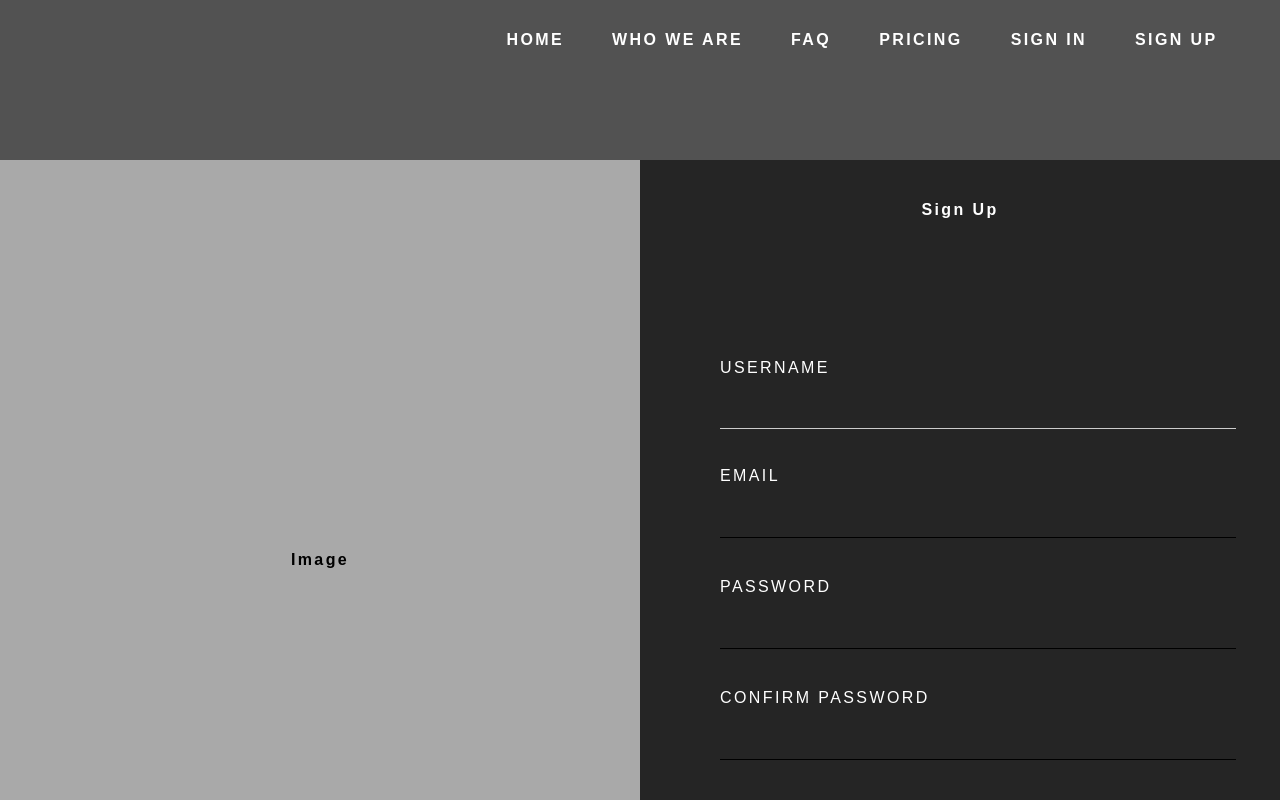
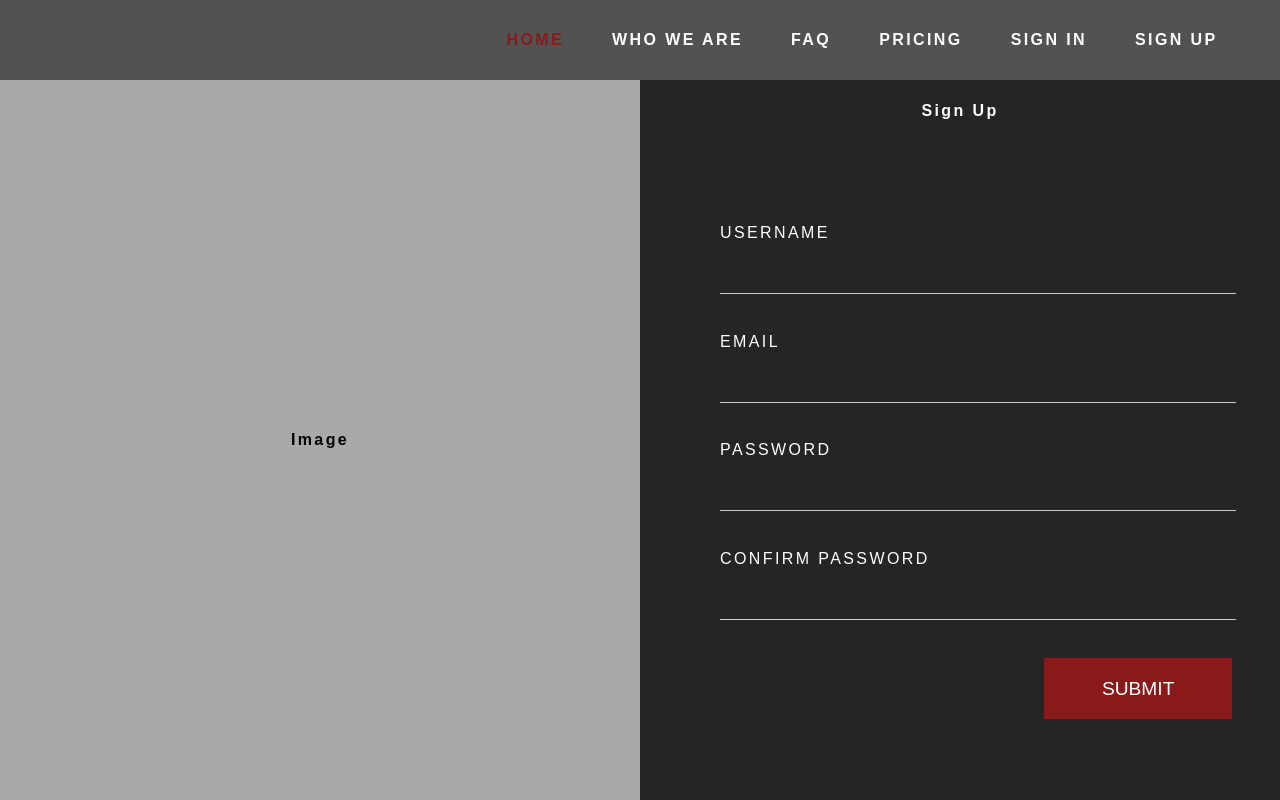
Before and after one commit to andrewg117/Single-Maximizer, a React (Create React App) app in the folder frontend/: page /home/signup in a window 1280 px wide. Shown: the top 800 px of the page. Built offline with nearby package versions, Linux system fonts and the light colour scheme.

Commit message:
Updated navigation and reactive css code

```diff
--- a/frontend/src/components/NavBar.jsx
+++ b/frontend/src/components/NavBar.jsx
@@ -1,17 +1,33 @@
+import { useState } from 'react';
 import { Link } from 'react-router-dom'
 import styles from '../css/navbar.module.css';
 
 function NavBar() {
+  const [activeLink, setActiveLink] = useState('HOME');
+
+  const menuItems = [
+    { name: 'HOME', path: "/home" },
+    { name: 'WHO WE ARE', path: "/home" },
+    { name: 'FAQ', path: "/home" },
+    { name: 'PRICING', path: "/home" },
+    { name: 'SIGN IN', path: "/home/signin" },
+    { name: 'SIGN UP', path: "/home/signup" },
+  ];
+
   return (
     <>
       <nav id={styles.navbar}>
         <div id={styles.nav_links}>
-          <Link to='/home'>HOME</Link>
-          <Link to='/home'>WHO WE ARE</Link>
-          <Link to='/home'>FAQ</Link>
-          <Link to='/home'>PRICING</Link>
-          <Link to='/home/signin'>SIGN IN</Link>
-          <Link to='/home/signup'>SIGN UP</Link>
+            {menuItems.map(menu => (
+                <Link
+                  key={menu.name}
+                  to={menu.path}
+                  className={activeLink === menu.name ? styles.active : styles.inactive}
+                  onClick={() => setActiveLink(menu.name)}
+                >
+                  {menu.name}
+                </Link>
+              ))}
         </div>
       </nav>
     </>
--- a/frontend/src/components/NavBarLeft.jsx
+++ b/frontend/src/components/NavBarLeft.jsx
@@ -1,6 +1,6 @@
+import { useState } from 'react';
 import { Link, useNavigate } from 'react-router-dom'
-import { useDispatch } from 'react-redux'
-import { useSelector } from 'react-redux'
+import { useDispatch, useSelector } from 'react-redux'
 import { logout, reset } from '../features/auth/authSlice';
 import styles from '../css/profile_nav.module.css'
 
@@ -10,11 +10,22 @@ function NavBarLeft() {
 
   const { user } = useSelector((state) => state.auth)
 
+  const [activeLink, setActiveLink] = useState('PROFILE');
+
   const onLogout = () => {
     dispatch(logout())
     dispatch(reset())
     navigate('/')
   }
+
+  const menuItems = [
+    { name: 'PROFILE', path: "/profile", position: 'top' },
+    { name: 'NEW RELEASE', path: "newrelease", position: 'top' },
+    { name: 'SINGLES', path: "/singles", position: 'top' },
+    { name: 'ADMIN', path: "/", position: 'bot' },
+    { name: 'SETTINGS', path: "/", position: 'bot' },
+    { name: 'LOGOUT', path: "/", position: 'bot' },
+  ];
 
   return (
     <>
@@ -24,16 +35,34 @@ function NavBarLeft() {
         </div>
         <div className={styles.navbar_left}>
           <div className={styles.navbar_left_links}>
-            <Link to='/profile'>PROFILE</Link>
-            <Link to='/newrelease'>NEW RELEASE</Link>
-            <Link to='/singles'>SINGLES</Link>
+            {menuItems
+              .filter(menu => menu.position === 'top')
+              .map(menu => (
+                <Link
+                  key={menu.name}
+                  to={menu.path}
+                  className={activeLink === menu.name ? styles.active : styles.inactive}
+                  onClick={() => setActiveLink(menu.name)}
+                >
+                  {menu.name}
+                </Link>
+              ))}
           </div>
         </div>
         <div id={styles.navbar_footer}>
           <div className={styles.navbar_left_links}>
-            <Link to='/'>ADMIN</Link>
-            <Link to='/'>SETTINGS</Link>
-            <Link onClick={onLogout}>LOGOUT</Link>
+            {menuItems
+              .filter(menu => menu.position === 'bot')
+              .map(menu => (
+                <Link
+                  key={menu.name}
+                  to={menu.path}
+                  className={activeLink === menu.name ? styles.active : styles.inactive}
+                  onClick={() => menu.name === 'LOGOUT' ? onLogout() : setActiveLink(menu.name)}
+                >
+                  {menu.name}
+                </Link>
+              ))}
           </div>
         </div>
       </section>
--- a/frontend/src/css/navbar.module.css
+++ b/frontend/src/css/navbar.module.css
@@ -19,7 +19,6 @@
   font-style: normal;
   font-weight: bold;
   text-decoration: none;
-  color: white;
   font-family: Arial, Helvetica, sans-serif;
 }
 
@@ -27,7 +26,15 @@
   color: #8a1a1a;
 }
 
-@media only screen and (max-device-width: 500px) {
+.active {
+  color: #8a1a1a;
+}
+
+.inactive {
+  color: white;
+}
+
+@media (max-width: 500px) {
   #navbar {
     /* display: none; */
     position: inherit;
--- a/frontend/src/css/new_release_style.module.css
+++ b/frontend/src/css/new_release_style.module.css
@@ -47,7 +47,7 @@
   text-align: left;
 }
 
-#new_form_div input[type=text], input[type=password], input[type=email], input[type=url] {
+.new_input {
   width: 100%;
   margin: 1em 0 2em 0;
   display: inline-block;
@@ -91,7 +91,7 @@
   border: none;
 }
 
-@media only screen and (max-device-width: 500px) {
+@media (max-width: 500px) {
   #top_div {
     display: inline;
   }
@@ -101,7 +101,7 @@
   }
 }
 
-@media only screen and (max-device-width: 1200px) {
+@media (max-width: 1200px) {
   #top_div {
     display: inline;
   }
--- a/frontend/src/css/profile_nav.module.css
+++ b/frontend/src/css/profile_nav.module.css
@@ -54,16 +54,25 @@
   font-style: normal;
   font-weight: bold;
   text-decoration: none;
-  color: white;
+  /* color: white; */
 }
 
 .navbar_left_links a:hover {
   color: #8a1a1a;
 }
 
-@media only screen and (max-device-width: 500px) {
-  .navbar_left {
+.active {
+  color: #8a1a1a;
+}
+
+.inactive {
+  color: white;
+}
+
+@media (max-width: 500px) {
+  #navbar_container {
     display: none;
+    grid-template-rows: 100%;
   }
 
   #body-wrapper {
--- a/frontend/src/css/profile_style.module.css
+++ b/frontend/src/css/profile_style.module.css
@@ -90,7 +90,7 @@
   border: none;
 }
 
-@media only screen and (max-device-width: 500px) {
+@media (max-width: 500px) {
   .profile_input_div {
     display: inline;
   }
--- a/frontend/src/css/sign_in_style.module.css
+++ b/frontend/src/css/sign_in_style.module.css
@@ -5,7 +5,7 @@
   justify-content: center;
   align-items: center;
   width: 100%;
-  height: 100vh;
+  height: 90vh;
   margin-top: 10vh;
   background-color: rgb(82, 82, 82);
 }
@@ -15,7 +15,8 @@
   grid-template-columns: 50% 50%;
   text-align: center;
   align-items: center;
-  width: 100vw;
+  width: 100%;
+  height: 100%;
   background-color: rgb(82, 82, 82);
 }
 
@@ -23,7 +24,7 @@
   display: grid;
   justify-content: center;
   align-items: center;
-  height: 100vh;
+  height: 100%;
   background-color: darkgray;
 }
 
@@ -32,7 +33,7 @@
   justify-content: center;
   align-items: center;
   width: 100%;
-  height: 100vh;
+  height: 100%;
   background-color: rgb(37, 37, 37);
   color: #ffff;
 }
@@ -86,7 +87,7 @@
   border: none;
 }
 
-@media only screen and (max-device-width: 500px) {
+@media (max-width: 500px) {
   #sign_in_wrapper {
     display: grid;
     margin: 0;
--- a/frontend/src/css/style.module.css
+++ b/frontend/src/css/style.module.css
@@ -73,13 +73,17 @@ body {
   display: inline-block;
 }
 
-@media only screen and (max-device-width: 500px) {
+@media (max-width: 500px) {
   #body {
     min-width: 300px;
   }
 
   #body_wrapper {
     display: grid;
+  }
+
+  #profile_body_wrapper {
+    grid-template-columns: 100%;
   }
 
   #home_block {
@@ -105,7 +109,7 @@ body {
   }
 }
 
-@media only screen and (max-device-width: 1200px) {
+@media (max-width: 1200px) {
   #intro_text p {
     font-size: 60px;
   }
@@ -115,7 +119,7 @@ body {
   }
 }
 
-@media only screen and (max-device-height: 700px) {
+@media (max-height: 700px) {
   #body_wrapper {
     display: grid;
     margin-top: 10vh;
--- a/frontend/src/pages/NewRelease.jsx
+++ b/frontend/src/pages/NewRelease.jsx
@@ -14,7 +14,20 @@ function NewRelease() {
   const { isLoading, isError, message } = useSelector((state) => state.tracks)
 
   const [trackTitle, setTrackTitle] = useState('')
-  const [artist, setArtist] = useState('')
+  const [artist, setArtist] = useState(user.name)
+
+  const minDate = () => {
+    const date = new Date()
+    const graceDate = new Date(date.setDate(date.getDate() + 7))
+
+    const year = graceDate.toLocaleString('default', {year: 'numeric'})
+    const month = graceDate.toLocaleString('default', {month: '2-digit'})
+    const day = graceDate.toLocaleString('default', {day: '2-digit'})
+
+    return year + '-' + month + '-' + day + 'T00:00'
+  }
+
+  const [deliveryDate, setDeliveryDate] = useState(minDate())
 
   useEffect(() => {
     if (isError) {
@@ -29,9 +42,10 @@ function NewRelease() {
   const onSubmit = (e) => {
     e.preventDefault()
 
-    dispatch(createTrack({ trackTitle, artist }))
+    dispatch(createTrack({ trackTitle, artist, deliveryDate }))
     setTrackTitle('')
     setArtist('')
+    setDeliveryDate('')
   }
 
   if (isLoading) {
@@ -48,7 +62,7 @@ function NewRelease() {
               <div className={styles.top_input_div}>
                 <div>
                   <label htmlFor="artist">ARTIST NAME</label>
-                  <input className={styles.new_input} type="text" id="artist" name="artist" placeholder="Enter your artist name" value={artist} onChange={(e) => setArtist(e.target.value)} />
+                  <input className={styles.new_input} type="text" id="artist" name="artist" placeholder="Enter your artist name" defaultValue={user.name} onChange={(e) => setArtist(e.target.value)} />
                 </div>
                 <div>
                   <label htmlFor="trackTitle">TRACK NAME</label>
@@ -58,8 +72,8 @@ function NewRelease() {
             </div>
             <div className={styles.input_div} />
             <div>
-              <label htmlFor="deldate">DELIVERY DATE</label>
-              <input className={styles.new_input} type="text" id="deldate" name="deldate" placeholder="When do you want your Maximizer to run?" />
+              <label htmlFor="deliveryDate">DELIVERY DATE</label>
+              <input className={styles.new_input} type="datetime-local" id="deliveryDate" name="deliveryDate"  min={minDate()} defaultValue={minDate()} onChange={(e) => setDeliveryDate(e.target.value)} />
             </div>
             <div>
               <label htmlFor="spoturi">SPOTIFY TRACK URI</label>
@@ -119,7 +133,7 @@ function NewRelease() {
             </div>
             <div id={styles.submit_div}>
               <input type="submit" className={styles.profile_btn} value="SAVE" />
-              <button className={styles.profile_btn}>CANCEL</button>
+              <button className={styles.profile_btn} >CANCEL</button>
             </div>
 
           </div>
--- a/frontend/src/pages/Singles.jsx
+++ b/frontend/src/pages/Singles.jsx
@@ -45,7 +45,7 @@ function Singles() {
               <tr>
                 <th>ARTIST</th>
                 <th>TITLE</th>
-                <th>DATE</th>
+                <th>DELIVERY DATE</th>
                 <th>STATUS</th>
                 <th>EDIT</th>
               </tr>
@@ -55,7 +55,7 @@ function Singles() {
                 <tr key={track._id}>
                   <td>{track.artist}</td>
                   <td>{track.trackTitle}</td>
-                  <td>01/01/2001</td>
+                  <td>{new Date(track.deliveryDate).toLocaleString('en-us')}</td>
                   <td><button className={styles.scheduled}>Scheduled</button></td>
                   <td><FaEdit onClick={(e) => editTrack(e, track._id)} className={styles.edit_track}>X</FaEdit></td>
                 </tr>
```
Also changed, not shown: 1 other file (tests, documents, lock files or other folders).
